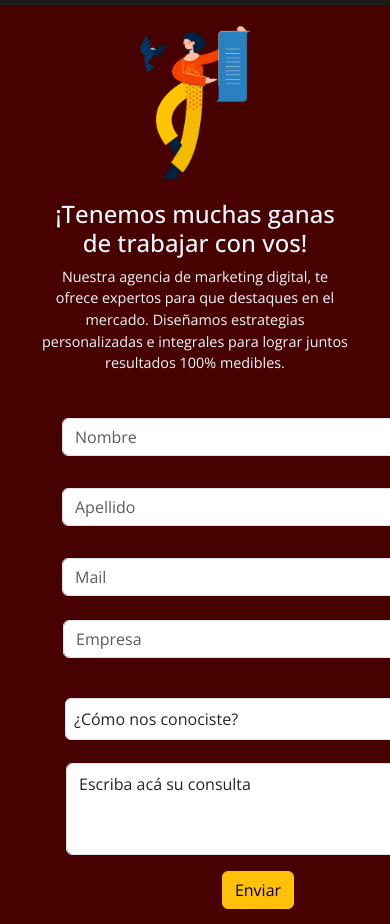
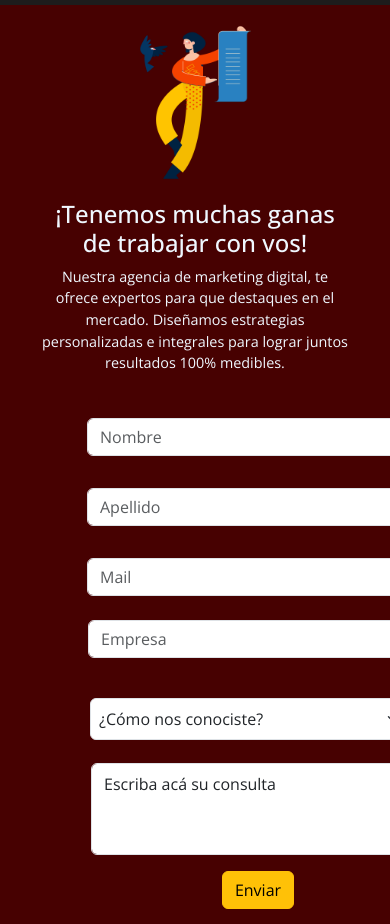
Before and after one commit to marinadonna/madMarketing, a website: page pages/contacto.html in a window 390 px wide. Shown: the part 90-1014 px from the top of the page. Drawn offline with nearby package versions, Linux system fonts and the light colour scheme.

Commit message:
cambios contacto

```diff
--- a/scss/_mediaquerie.scss
+++ b/scss/_mediaquerie.scss
@@ -341,13 +341,13 @@
             margin-bottom: 10px;
         }
         .form-floating {
-            width: 350px;
+            width: 300px;
             margin-top: 15px;
             position: relative;
             margin-right: 18px;
         }
         .form-select {
-            width: 356px;
+            width: 306px;
             position: relative;
             margin-right: 5px;
         }
@@ -361,7 +361,7 @@
             position: relative;
         }
         .form-control {
-            width: 350px;
+            width: 300px;
             position: relative;
         }
         .empresa {
```
Also changed, not shown: css/estilo.css.
